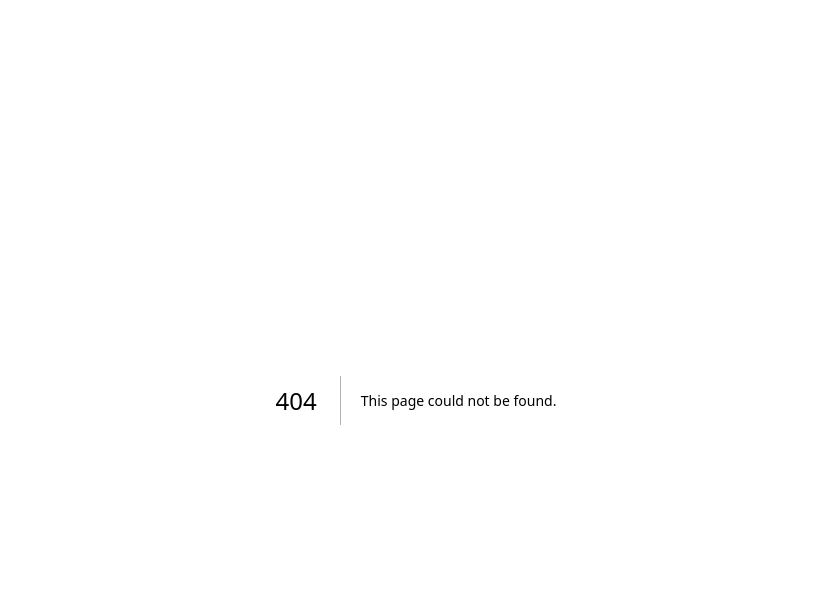
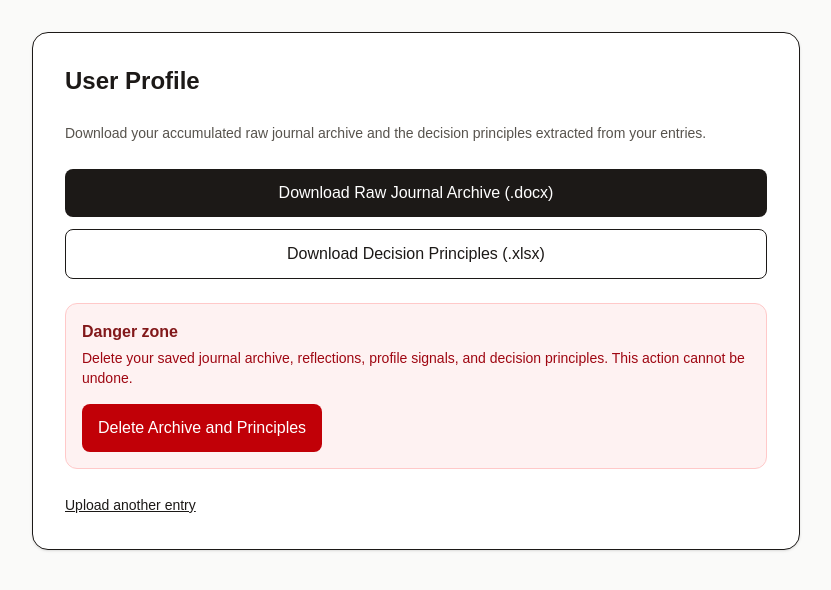
Before and after one commit to diegouriber/AI-Journal, a Next.js app: page /profile in a window 1280 px wide. Before the commit this address had no page. Shown: the top 590 px of the page, without its empty margins (224-1055 px from the left). Built offline with nearby package versions, Linux system fonts and the light colour scheme; no server answers.

Commit message:
restore profile page

```diff
--- /dev/null
+++ b/app/profile/page.tsx
@@ -0,0 +1,144 @@
+'use client'
+
+import { useState } from 'react'
+import { supabase } from '../../lib/supabase'
+
+export default function ProfilePage() {
+  const [message, setMessage] = useState('')
+  const [deleting, setDeleting] = useState(false)
+
+  const downloadFile = async (url: string, filename: string) => {
+    setMessage('Preparing download...')
+
+    const {
+      data: { session },
+    } = await supabase.auth.getSession()
+
+    if (!session?.access_token) {
+      setMessage('You must be signed in first.')
+      return
+    }
+
+    const res = await fetch(url, {
+      headers: {
+        Authorization: `Bearer ${session.access_token}`,
+      },
+    })
+
+    if (!res.ok) {
+      const data = await res.json()
+      setMessage(data.error || 'Download failed.')
+      return
+    }
+
+    const blob = await res.blob()
+    const downloadUrl = window.URL.createObjectURL(blob)
+
+    const a = document.createElement('a')
+    a.href = downloadUrl
+    a.download = filename
+    document.body.appendChild(a)
+    a.click()
+    a.remove()
+
+    window.URL.revokeObjectURL(downloadUrl)
+    setMessage('Download ready.')
+  }
+
+  const deleteProfileData = async () => {
+    const confirmed = window.confirm(
+      'Are you sure? This will permanently delete your journal archive, reflections, profile signals, and decision principles. This cannot be undone.'
+    )
+
+    if (!confirmed) return
+
+    setDeleting(true)
+    setMessage('Deleting your archive and principles...')
+
+    const {
+      data: { session },
+    } = await supabase.auth.getSession()
+
+    if (!session?.access_token) {
+      setMessage('You must be signed in first.')
+      setDeleting(false)
+      return
+    }
+
+    const res = await fetch('/api/profile/delete', {
+      method: 'DELETE',
+      headers: {
+        Authorization: `Bearer ${session.access_token}`,
+      },
+    })
+
+    const data = await res.json()
+
+    if (!res.ok) {
+      setMessage(data.error || 'Delete failed.')
+      setDeleting(false)
+      return
+    }
+
+    setMessage('Archive and principles deleted.')
+    setDeleting(false)
+  }
+
+  return (
+    <main className="min-h-screen bg-stone-50 p-8 text-stone-900">
+      <div className="mx-auto max-w-3xl space-y-6 rounded-2xl border bg-white p-8 shadow-sm">
+        <h1 className="text-2xl font-semibold">User Profile</h1>
+
+        <p className="text-sm leading-6 text-stone-600">
+          Download your accumulated raw journal archive and the decision
+          principles extracted from your entries.
+        </p>
+
+        <div className="space-y-3">
+          <button
+            onClick={() =>
+              downloadFile('/api/export/archive', 'raw-journal-archive.docx')
+            }
+            className="w-full rounded-lg bg-stone-900 px-4 py-3 text-white"
+          >
+            Download Raw Journal Archive (.docx)
+          </button>
+
+          <button
+            onClick={() =>
+              downloadFile(
+                '/api/export/principles',
+                'decision-principles.xlsx'
+              )
+            }
+            className="w-full rounded-lg border px-4 py-3"
+          >
+            Download Decision Principles (.xlsx)
+          </button>
+        </div>
+
+        <div className="rounded-xl border border-red-200 bg-red-50 p-4">
+          <h2 className="font-semibold text-red-900">Danger zone</h2>
+          <p className="mt-1 text-sm text-red-800">
+            Delete your saved journal archive, reflections, profile signals, and
+            decision principles. This action cannot be undone.
+          </p>
+
+          <button
+            onClick={deleteProfileData}
+            disabled={deleting}
+            className="mt-4 rounded-lg bg-red-700 px-4 py-3 text-white disabled:opacity-50"
+          >
+            {deleting ? 'Deleting...' : 'Delete Archive and Principles'}
+          </button>
+        </div>
+
+        {message && <p className="text-sm text-stone-600">{message}</p>}
+
+        <a href="/upload" className="inline-block text-sm underline">
+          Upload another entry
+        </a>
+      </div>
+    </main>
+  )
+}
```
